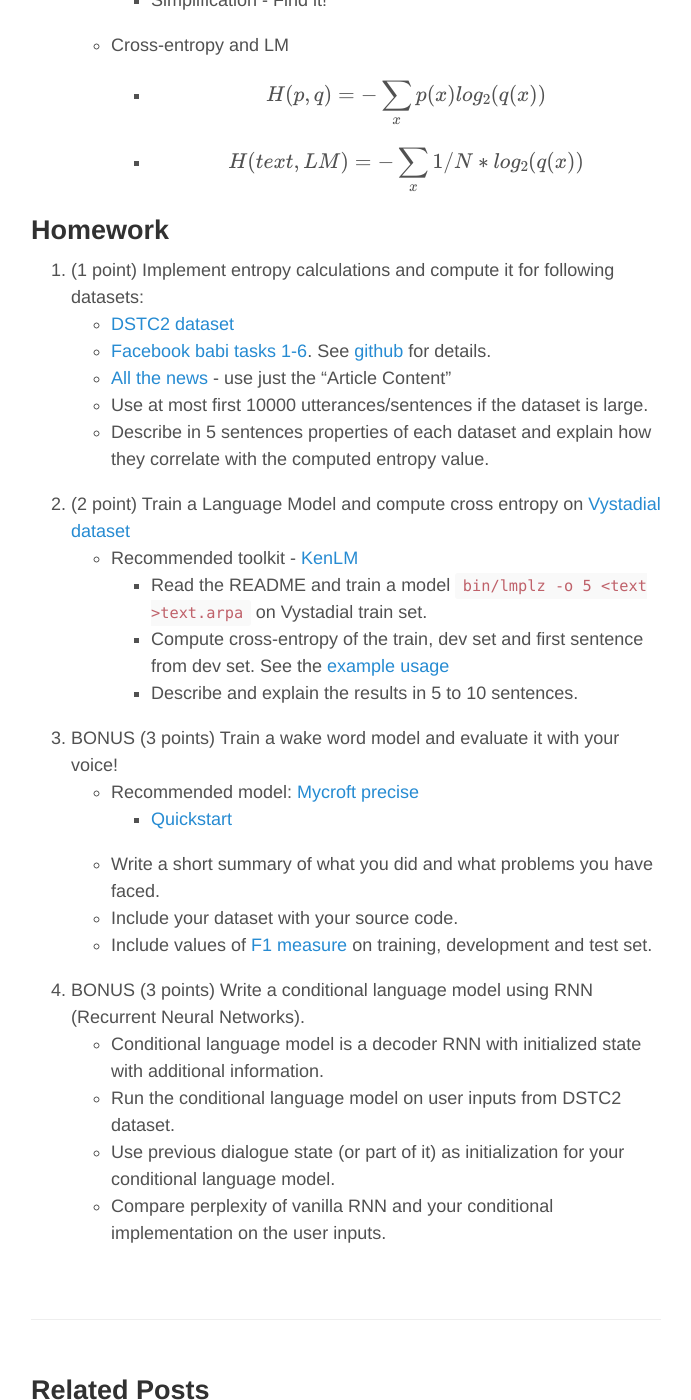
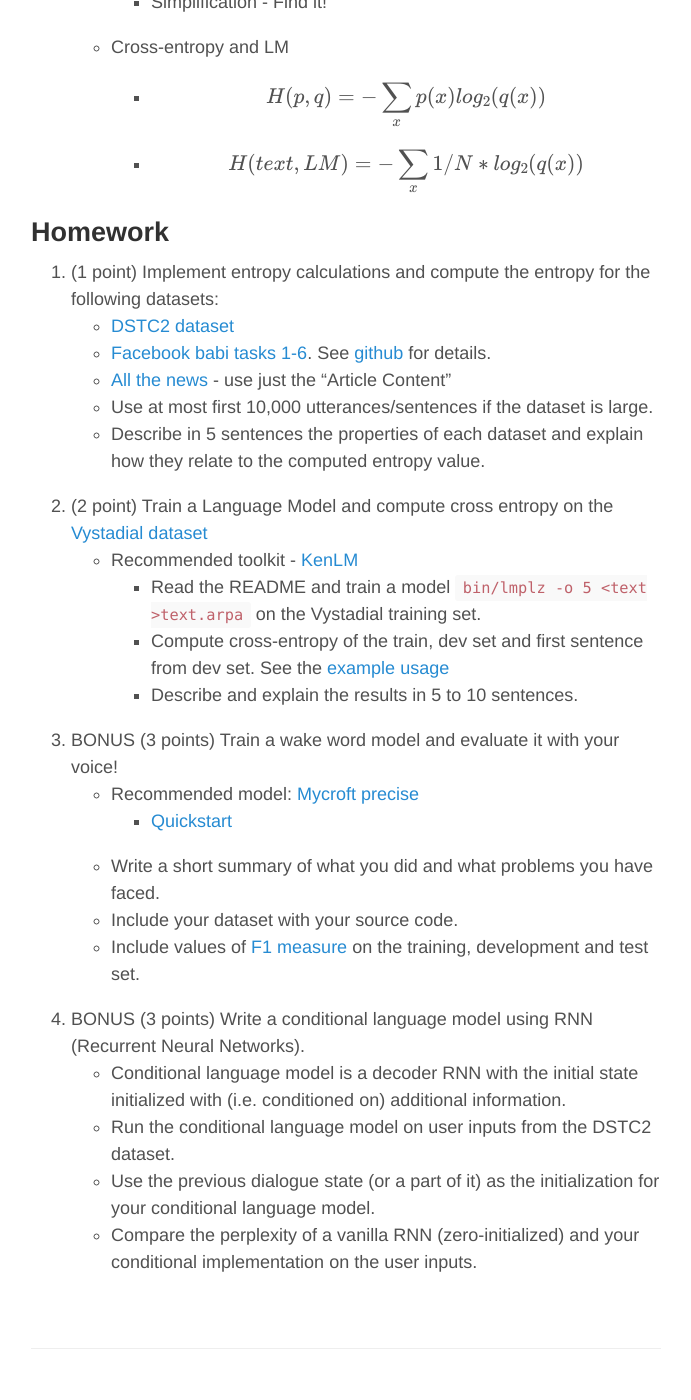
Before and after one commit to oplatek/oplatek.github.io, a Jekyll site: the page built from _posts/2019-02-26-ds-lab-2.md, in a window 1280 px wide and 1400 px high, scrolled down 1228 px. Shown: the whole window, without its empty margins (294-985 px from the left). Built offline with Jekyll 4.4.1, drawn with Linux system fonts in a browser that asks for light colours; formulas are drawn with MathJax 3; some of the changed text lies outside the part shown.

Commit message:
Just tiny

```diff
--- a/_posts/2019-02-26-ds-lab-2.md
+++ b/_posts/2019-02-26-ds-lab-2.md
@@ -46,16 +46,16 @@ tags: Mff, School, Labs, DS, dialogue systems
 
 ## Homework
 
-1. (1 point) Implement entropy calculations and compute it for following datasets:
+1. (1 point) Implement entropy calculations and compute the entropy for the following datasets:
     - [DSTC2 dataset](http://camdial.org/~mh521/dstc/)
     - [Facebook babi tasks 1-6](https://fb-public.app.box.com/s/chnq60iivzv5uckpvj2n2vijlyepze6w). See [github](https://github.com/facebook/bAbI-tasks) for details.
     - [All the news](https://www.kaggle.com/snapcrack/all-the-news) - use just the "Article Content"
-    - Use at most first 10000 utterances/sentences if the dataset is large.
-    - Describe in 5 sentences properties of each dataset and explain how they correlate with the computed entropy value.
-2. (2 point) Train a Language Model and compute cross entropy on [Vystadial dataset](- [Vystadial CZ dataset](https://lindat.mff.cuni.cz/repository/xmlui/handle/11858/00-097C-0000-0023-4670-6)
+    - Use at most first 10,000 utterances/sentences if the dataset is large.
+    - Describe in 5 sentences the properties of each dataset and explain how they relate to the computed entropy value.
+2. (2 point) Train a Language Model and compute cross entropy on the [Vystadial dataset](- [Vystadial CZ dataset](https://lindat.mff.cuni.cz/repository/xmlui/handle/11858/00-097C-0000-0023-4670-6)
 )
      - Recommended toolkit - [KenLM](https://github.com/kpu/kenlm)
-         - Read the README and train a model `bin/lmplz -o 5 <text >text.arpa` on Vystadial train set.
+         - Read the README and train a model `bin/lmplz -o 5 <text >text.arpa` on the Vystadial training set.
          - Compute cross-entropy of the train, dev set and first sentence from dev set. See the [example usage](https://github.com/kpu/kenlm/blob/master/python/example.py)
          - Describe and explain the results in 5 to 10 sentences.
 
@@ -64,9 +64,9 @@ tags: Mff, School, Labs, DS, dialogue systems
         - [Quickstart](https://github.com/MycroftAI/mycroft-precise/wiki/Training-your-own-wake-word#how-to-train-your-own-wake-word)
     - Write a short summary of what you did and what problems you have faced.
     - Include your dataset with your source code.
-    - Include values of [F1 measure](https://en.wikipedia.org/wiki/F1_score) on training, development and test set.
+    - Include values of [F1 measure](https://en.wikipedia.org/wiki/F1_score) on the training, development and test set.
 4. BONUS (3 points) Write a conditional language model using RNN (Recurrent Neural Networks).
-    - Conditional language model is a decoder RNN with initialized state with additional information.
-    - Run the conditional language model on user inputs from DSTC2 dataset.
-    - Use previous dialogue state (or part of it) as initialization for your conditional language model.
-    - Compare perplexity of vanilla RNN and your conditional implementation on the user inputs.
+    - Conditional language model is a decoder RNN with the initial state initialized with (i.e. conditioned on) additional information.
+    - Run the conditional language model on user inputs from the DSTC2 dataset.
+    - Use the previous dialogue state (or a part of it) as the initialization for your conditional language model.
+    - Compare the perplexity of a vanilla RNN (zero-initialized) and your conditional implementation on the user inputs.
```
Also changed, not shown: other parts of _posts/2019-02-26-ds-lab-2.md (+2 -2 lines).
